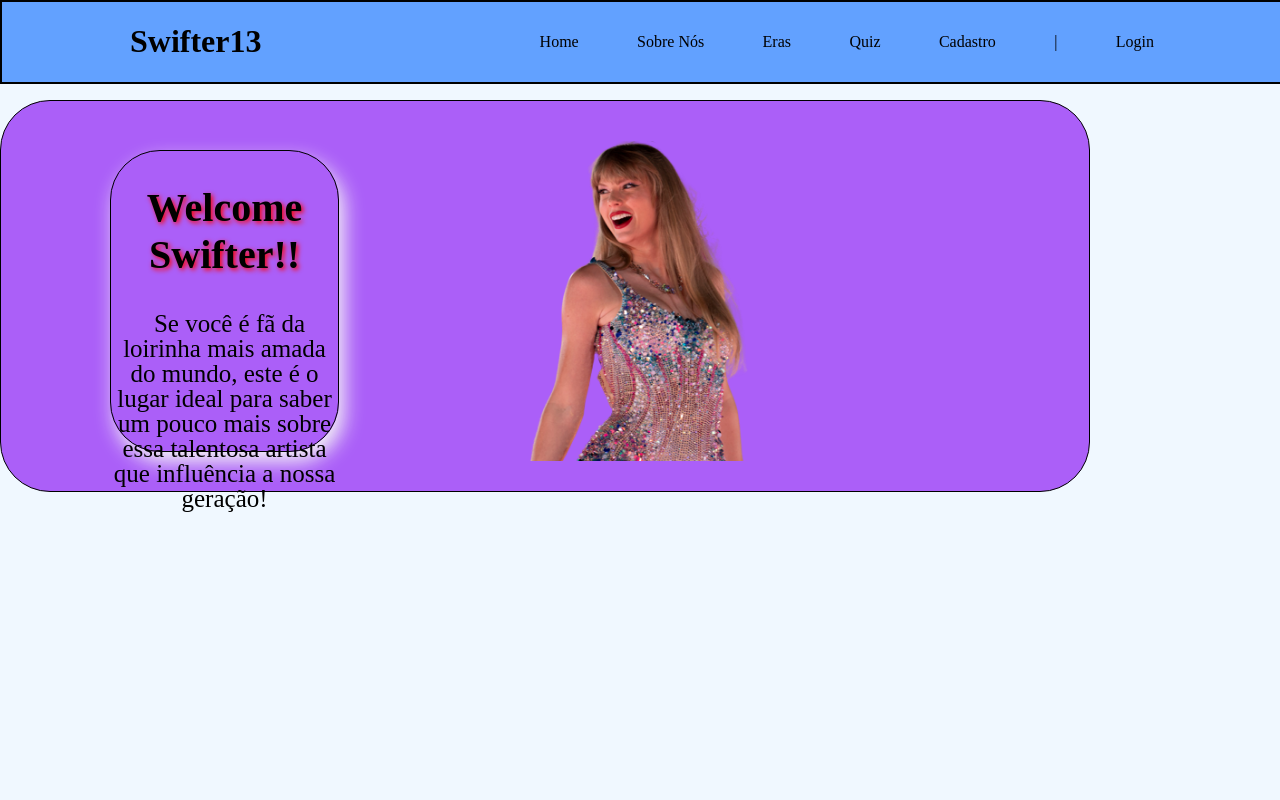
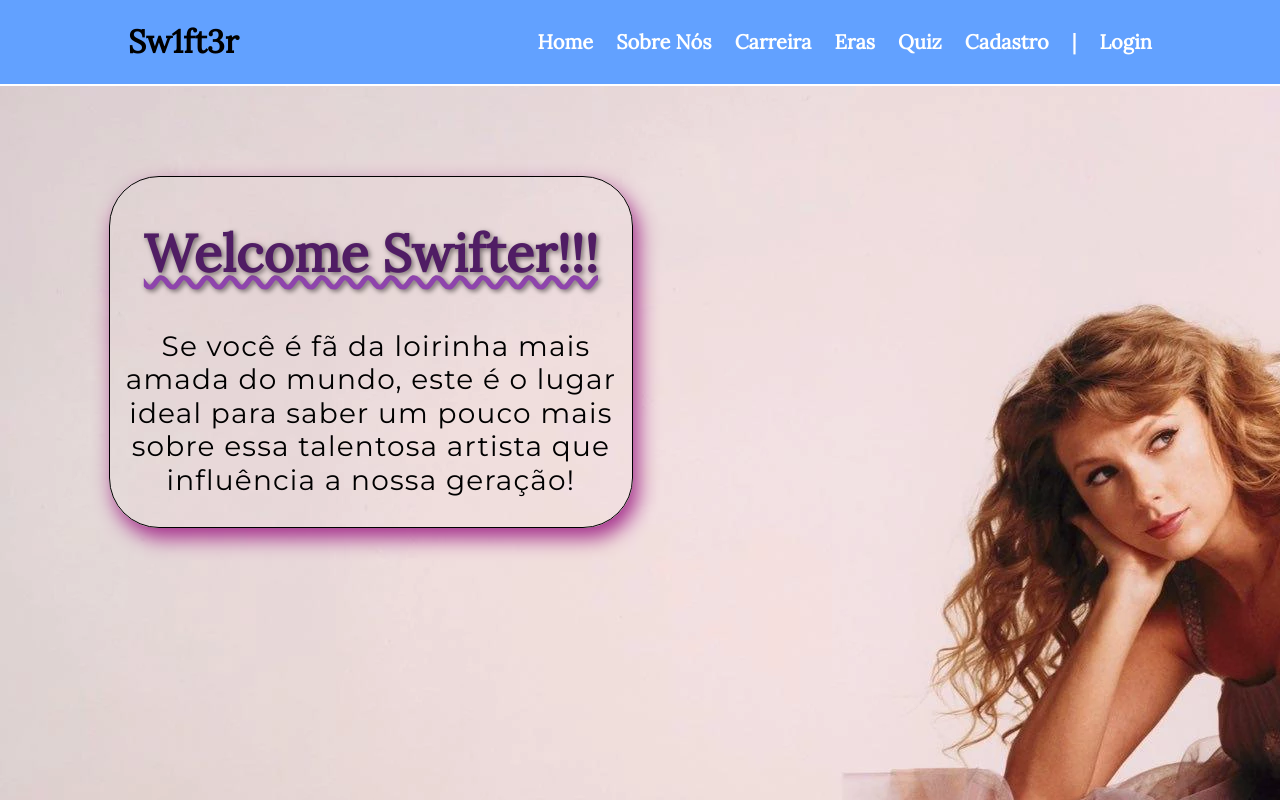
Before and after one commit to ThathaCampos/Projeto_Individual, a plain HTML site: page Algoritmo/index.html in a window 1280 px wide. Drawn offline with Linux system fonts and the light colour scheme.

Commit message:
Inicio da criação da página home

```diff
--- a/Algoritmo/index.html
+++ b/Algoritmo/index.html
@@ -1,21 +1,24 @@
 <!DOCTYPE html>
 <html lang="pt-br">
+
 <head>
     <meta charset="UTF-8">
     <meta name="viewport" content="width=device-width, initial-scale=1.0">
-    <title>Swifter13</title>
+    <title>Sw1ft3r</title>
     <link rel="stylesheet" href="style.css">
 </head>
+
 <body>
-<!-- navbar -->
+    <!-- navbar -->
     <div class="navbar">
         <div class="container">
 
-            <h1> Swifter13</h1>
+            <h1> Sw1ft3r</h1>
 
             <ul>
                 <li>Home</li>
                 <li>Sobre Nós</li>
+                <li>Carreira</li>
                 <li>Eras</li>
                 <li>Quiz</li>
                 <li>Cadastro</li>
@@ -26,17 +29,25 @@
     </div>
     <!-- Fim da navbar -->
 
-    <!-- Inicio do corpo -->
+    <!-- Inicio do apresentação -->
 
-   <div class="corpo">
-    <div class="container">
+    <div class="corpo">
+        <div class="container">
 
-        <div class="texto">
-            <h2>Welcome Swifter!!</h2>
-            <p>Se você é fã da loirinha mais amada do mundo, este é o lugar ideal para saber um pouco mais sobre essa talentosa artista que influência a nossa geração! </p>
+            <div class="texto">
+                <h2>Welcome Swifter!!!</h2>
+                <p>Se você é fã da loirinha mais amada do mundo, este é o lugar ideal para saber um pouco mais sobre
+                    essa talentosa artista que influência a nossa geração! </p>
+                </div>
         </div>
-        <img  src="assets/1689664251-taylor-removebg-preview.png" alt="">
     </div>
-   </div>
+    <!-- Fim apresentação -->
+
+    <div class="noticias">
+        <div class="container">
+
+        </div>
+    </div>
 </body>
+
 </html>
--- a/Algoritmo/style.css
+++ b/Algoritmo/style.css
@@ -1,12 +1,14 @@
+@import url('https://fonts.googleapis.com/css2? family= Lora:ital@0;1 & family= Montserrat & display=swap');
 
 body {
     margin: 0;
-    background-color: aliceblue;
+    background-image: url(assets/img4.webp);
 }
 
 
 .navbar {
-    border: 2px solid black;
+    font-family: 'Lora', serif;
+    border-bottom: 2px solid white;
     background-color: #62A1FF;
     margin: 0px 0px 3px 0px;
     position: fixed;
@@ -14,7 +16,7 @@ body {
     width: 100%;
 }
 
-.navbar .container{
+.navbar .container {
     width: 80%;
     margin: auto;
     display: flex;
@@ -22,12 +24,22 @@ body {
     align-items: center;
 }
 
-.navbar .container ul{
+.navbar .container ul {
+    color: white;
+    font-weight: bold;
+    font-size: 20px;
     width: 60%;
     list-style: none;
     display: flex;
     justify-content: space-between;
     align-items: center;
+}
+
+.navbar ul :hover {
+    color: rgb(231, 231, 97);
+    cursor: pointer;
+    transform: scale(1.3);
+    transition: all 0.6s;
 }
 
 /* .navbar .container ul h1{
@@ -47,9 +59,6 @@ body {
     margin-top: 100px;
     display: flex;
     display: flex;
-    border: 1px solid black;
-    background-color: #AB5FF8;
-     /* background-image: url(assets/1689664251-taylor-removebg-preview.png); */
     background-size: cover;
     border-radius: 50px;
     justify-content: center;
@@ -66,31 +75,42 @@ body {
 }
 
 
-.corpo .container  img{
+.corpo .container img {
     display: flex;
     width: 80%;
-   height: 80%;
+    height: 80%;
     justify-content: end;
 }
-.corpo .container .texto{
 
-    border: 1px solid black;
+.corpo .container .texto {
+    margin-top: 12%;
+    border: 1px solid rgb(0, 0, 0);
     border-radius: 50px;
-    /* background-color: #CDB7B7;  */
-    box-shadow: 5px 10px 20px #f5f5f5;
-    width: 50%;
-    height: 300px;
+    box-shadow: 5px 10px 20px rgb(165, 48, 140);
+    width: 60%;
+    height: 350px;
     text-align: center;
+
 }
 
-.corpo .container .texto h2{
-    font-size: 40px;
-    text-shadow: 2px 2px 5px red;
+.corpo .container .texto h2 {
+    font-family: 'Lora', serif;
+    color: rgb(80, 29, 100);
+    font-size: 52px;
+    text-shadow: 2px 2px 5px rgba(70, 63, 63, 0.719);
+    text-decoration-line: underline;
+    text-decoration-color: rgb(142, 68, 172);
+    text-decoration-style: wavy;
 }
 
-.corpo .container .texto p{
-    font-size: 25px;
+.corpo .container .texto p {
+    font-family: 'Montserrat', sans-serif;
+    font-size: 28px;
     text-indent: 10px;
-    line-height: 1.0;
+    letter-spacing: 1.2px;
+    line-height: 1.2;
+    text-align-last: center;
 
 }
+
+/* Fim estilização do corpo */
```
Also changed, not shown: Algoritmo/assets/img7.jpg (added), Algoritmo/assets/img8.jpg (added).
